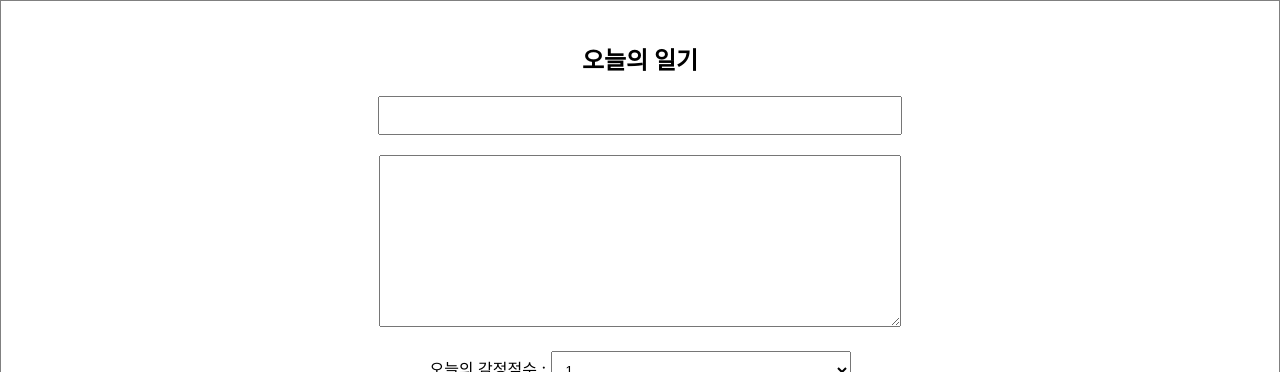
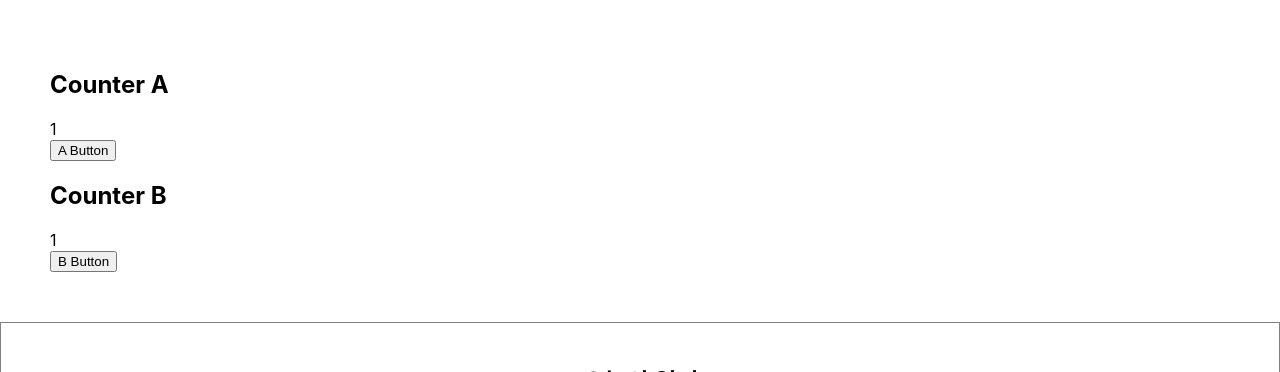
Before and after one commit to hdpyo/react-bite-size-practice, a React (Create React App) app: page / in a window 1280 px wide. Shown: the top 372 px of the page. Built offline with nearby package versions, Linux system fonts and the light colour scheme; no server answers.

Commit message:
feat: React.memo 를 이용한 최적화 실습

```diff
--- a/src/App.js
+++ b/src/App.js
@@ -5,6 +5,7 @@ import {
 } from 'react';
 import DiaryEditor from './DiaryEditor';
 import DiaryList from './DiaryList';
+import OptimizeTest from './OptimizeTest';
 
 function App() {
   const [data, setData] = useState([]);
@@ -47,7 +48,6 @@ function App() {
   };
 
   const onRemove = (targetId) => {
-    alert(`${targetId}번째 일기가 삭제되었습니다.`);
     const newDiaryList = data.filter((item) => item.id !== targetId);
     setData(newDiaryList);
   };
@@ -61,7 +61,6 @@ function App() {
   };
 
   const getDiaryAnalysis = useMemo(() => {
-    console.log('일기 분석 시작');
     const goodCount = data.filter((item) => item.emotion >= 3).length;
     const badCount = data.length - goodCount;
     const goodRatio = (goodCount / data.length) * 100;
@@ -76,6 +75,7 @@ function App() {
 
   return (
     <div className="App">
+      <OptimizeTest />
       <DiaryEditor onCreate={onCreate} />
       <div>전체 일기: {data.length}</div>
       <div>기분 좋은 일기 개수 : {goodCount}</div>
--- /dev/null
+++ b/src/OptimizeTest.jsx
@@ -0,0 +1,51 @@
+import { memo, useEffect, useState } from 'react';
+
+function CounterA({ count }) {
+  useEffect(() => {
+    console.log(`CounterA update - count: ${count}`);
+  });
+  return <div>{count}</div>;
+}
+
+function CounterB({ obj }) {
+  useEffect(() => {
+    console.log(`CounterB update - count: ${obj.count}`);
+  });
+  return <div>{obj.count}</div>;
+}
+
+const areEqual = (prevProps, nextProps) => prevProps.obj.count === nextProps.obj.count;
+
+const MemoizedCounterA = memo(CounterA);
+const MemoizedCounterB = memo(CounterB, areEqual);
+
+export default function OptimizeTest() {
+  const [count, setCount] = useState(1);
+  const [obj, setObj] = useState({
+    count: 1,
+  });
+
+  return (
+    <div style={{
+      padding: 50,
+    }}
+    >
+      <div>
+        <h2>Counter A</h2>
+        <MemoizedCounterA count={count} />
+        <button type="button" onClick={() => setCount(count)}>A Button</button>
+      </div>
+      <div>
+        <h2>Counter B</h2>
+        <MemoizedCounterB obj={obj} />
+        <button
+          type="button"
+          onClick={() => setObj({
+            count: obj.count,
+          })}
+        >B Button
+        </button>
+      </div>
+    </div>
+  );
+}
--- a/src/index.js
+++ b/src/index.js
@@ -1,4 +1,3 @@
-import React from 'react';
 import ReactDOM from 'react-dom/client';
 import './index.css';
 import App from './App';
```
